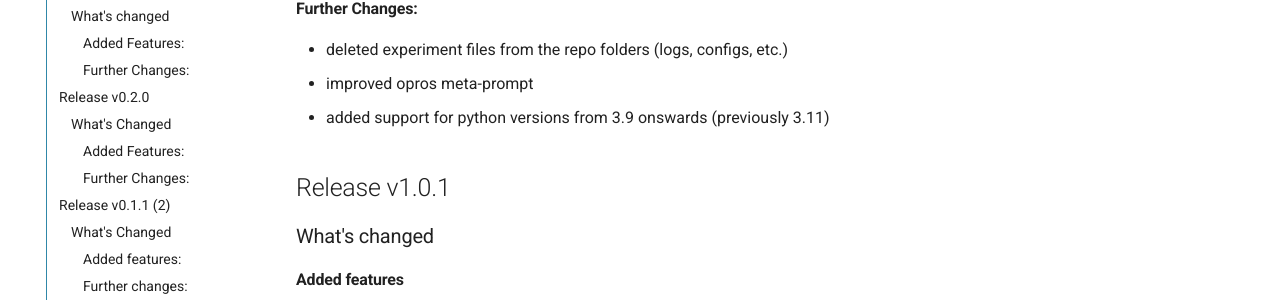
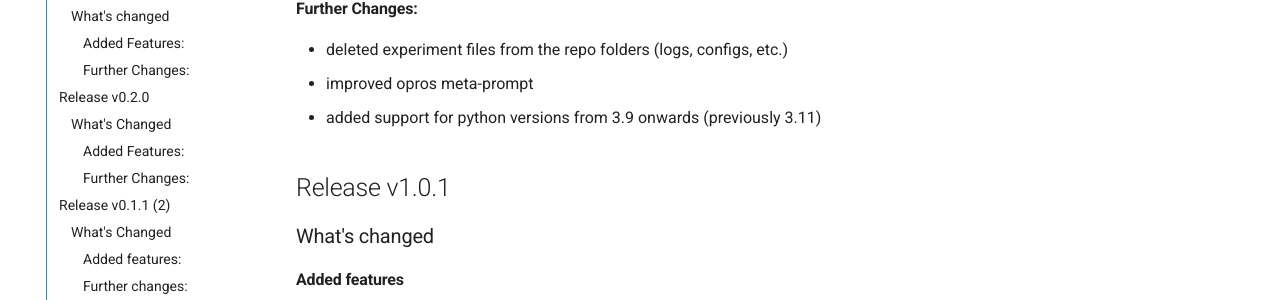
Before and after one commit to finitearth/promptolution, an MkDocs documentation site: the page built from docs/release-notes.md, in a window 1280 px wide and 900 px high. Shown: the part 412-712 px from the top of the window. Built offline with MkDocs 1.6.1 and Material for MkDocs 9.7.7, drawn with Linux system fonts in a browser that asks for light colours; comment, search, counter and statistics services are not loaded.

Commit message:
Update release-notes.md

```diff
--- a/docs/release-notes.md
+++ b/docs/release-notes.md
@@ -8,7 +8,7 @@
 #### Further Changes:
 * deleted experiment files from the repo folders (logs, configs, etc.)
 * improved opros meta-prompt
-* added support for python versions from 3.9 onswards (previously 3.11)
+* added support for python versions from 3.9 onwards (previously 3.11)
 
 ## Release v1.0.1
 ### What's changed
```
